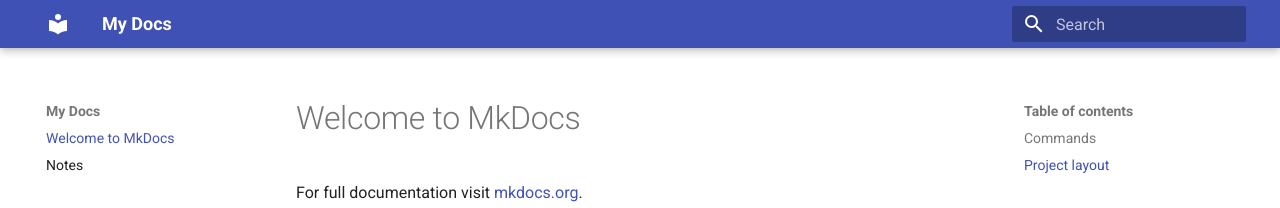
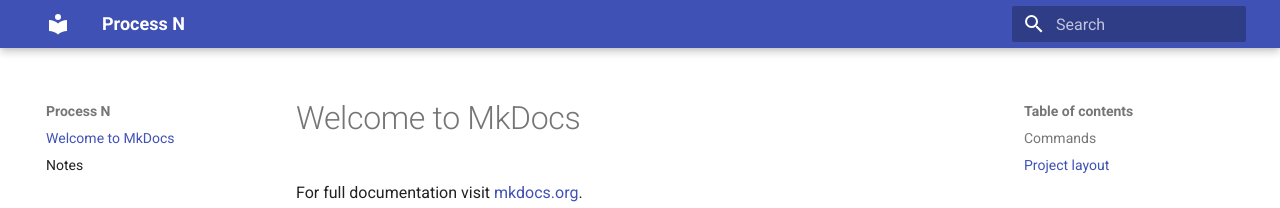
Before and after one commit to ngourley/process-n, an MkDocs documentation site: the page built from docs/index.md, in a window 1280 px wide. Shown: the top 208 px of the page. Built offline with MkDocs 1.6.1 and Material for MkDocs 9.7.7, drawn with Linux system fonts in a browser that asks for light colours.

Commit message:
Update site name

```diff
--- a/mkdocs.yml
+++ b/mkdocs.yml
@@ -1,3 +1,3 @@
-site_name: My Docs
+site_name: Process N
 theme:
   material
```
